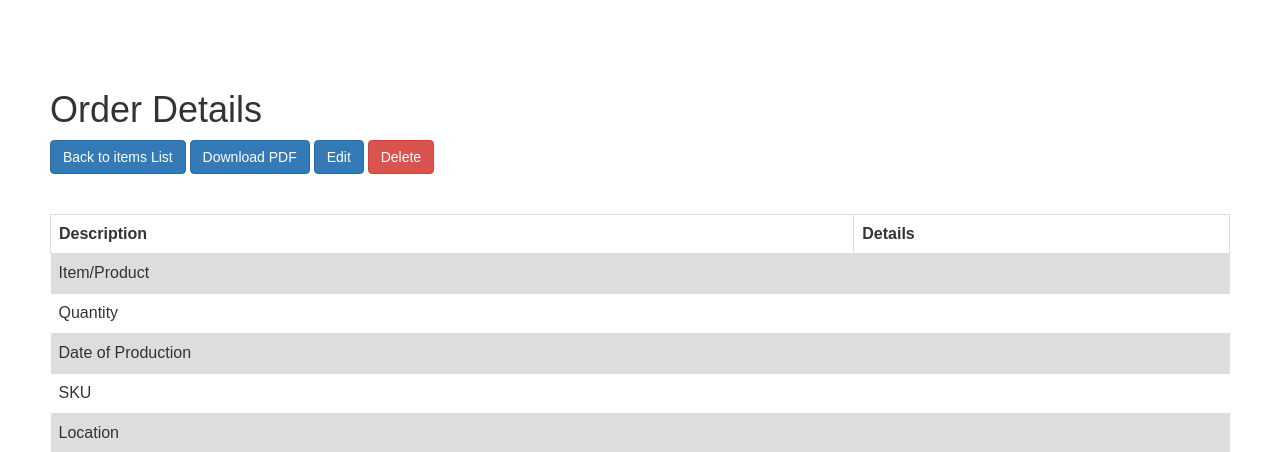
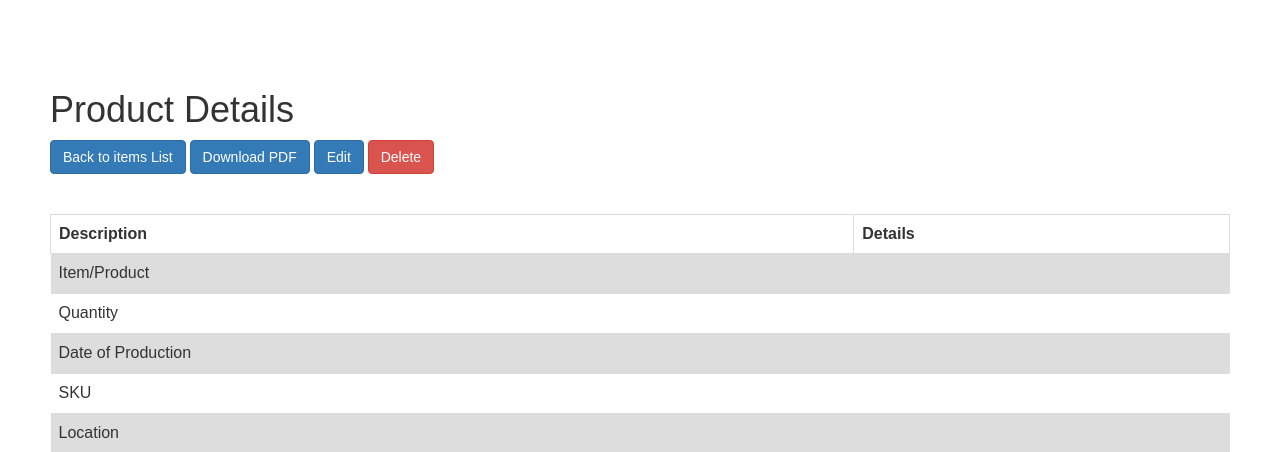
Before and after one commit to Elkrypton/inventory-beta, a Django app: template orders_reporter/templates/manufacturer_detail.html in a window 1280 px wide. Shown: the top 452 px of the page. Run offline with Django 4.2, Linux system fonts and the light colour scheme; the template is opened without the code that fills it, so the values that code supplies are empty; some libraries are stand-ins or nearby versions.

Commit message:
changes to manufacturer_details.html

```diff
--- a/orders_reporter/templates/manufacturer_detail.html
+++ b/orders_reporter/templates/manufacturer_detail.html
@@ -32,7 +32,7 @@
   {% endblock header %}
 {% block content %}
 <body>
-    <h1>Order Details</h1>
+    <h1>Product Details</h1>
     <a href="{% url 'manufacturer_list' %}" class="btn btn-primary">Back to items List</a>
     <a href="{% url 'manufacturer_pdf' pk=manufacturer.id %}?download=True" class="btn btn-primary">Download PDF</a>
     <a href="{% url 'edit' manufacturer.pk %}" class="btn btn-primary">Edit</a>
```
